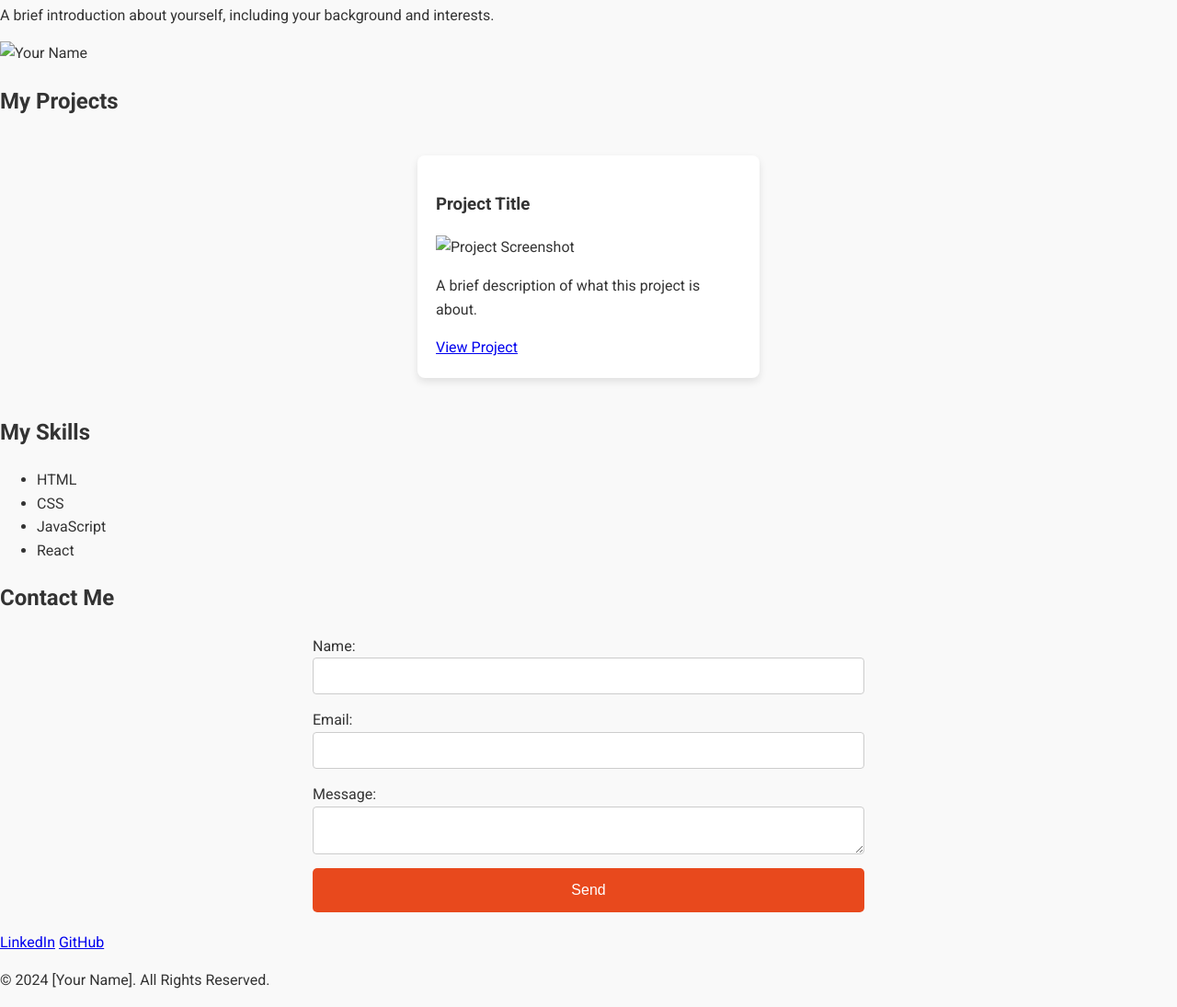
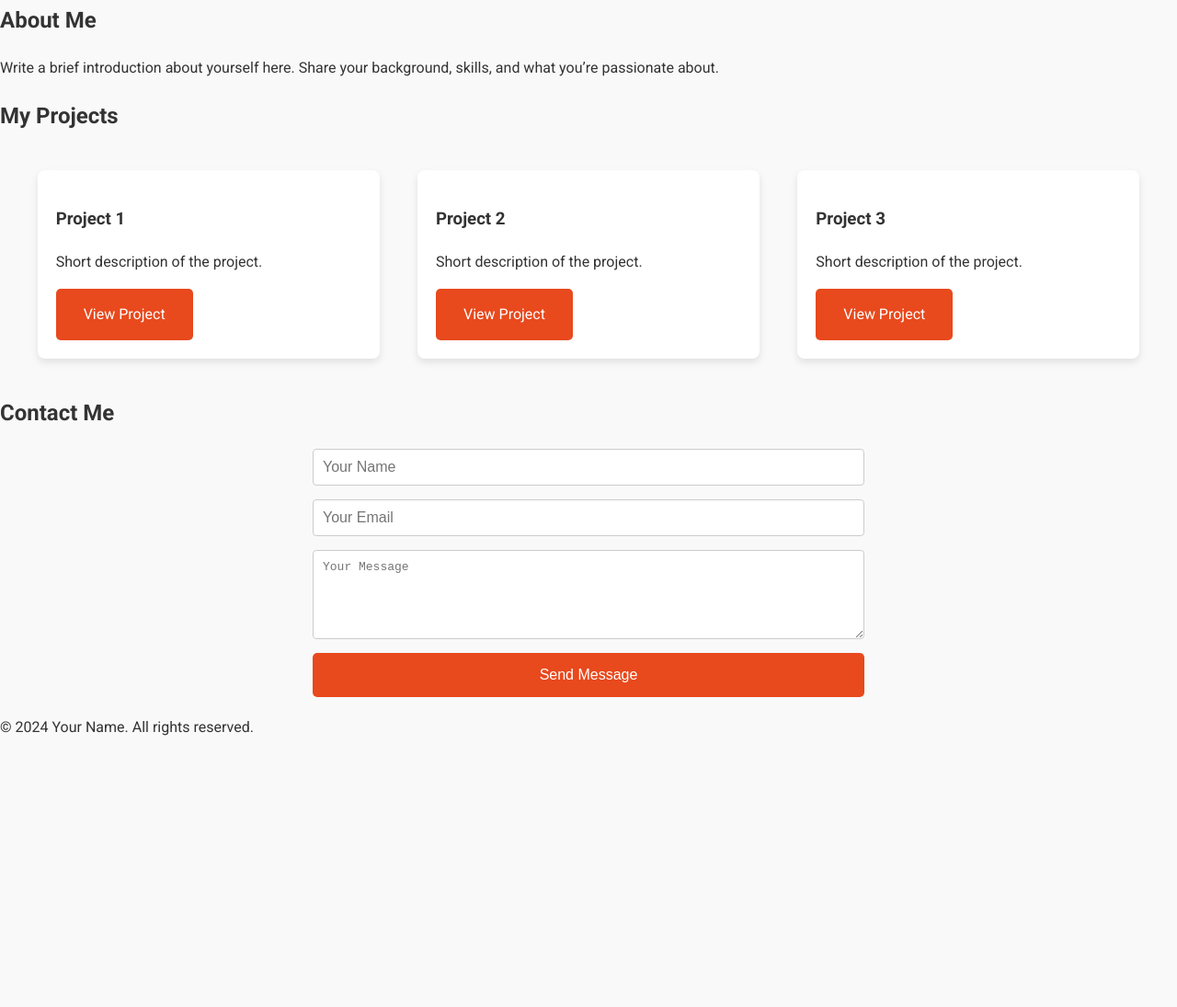
Before and after one commit to ABDEL9K3/ABDEL9K3-github.io, a plain HTML site: page index.html in a window 1280 px wide. Shown: the part 638-1733 px from the top of the page at 92% size. After the commit the page ends 1458 px from the top, so only its background shows below. Drawn offline with Linux system fonts and the light colour scheme.

Commit message:
Update index.html

```diff
--- a/index.html
+++ b/index.html
@@ -3,86 +3,67 @@
 <head>
     <meta charset="UTF-8">
     <meta name="viewport" content="width=device-width, initial-scale=1.0">
-    <link rel="stylesheet" href="css/styles.css">
-    <title>My Portfolio</title>
+    <title>Your Portfolio</title>
+    <link rel="stylesheet" href="css/styles.css"> <!-- Link to your CSS file -->
+    <link href="https://fonts.googleapis.com/css2?family=Roboto:wght@400;700&display=swap" rel="stylesheet">
 </head>
 <body>
     <header>
-        <h1>Welcome to My Portfolio</h1>
+        <h1>Your Name</h1>
         <nav>
             <ul>
                 <li><a href="#about">About</a></li>
                 <li><a href="#projects">Projects</a></li>
-                <li><a href="#skills">Skills</a></li>
                 <li><a href="#contact">Contact</a></li>
             </ul>
         </nav>
     </header>
 
-    <main>
-        <section id="home" class="hero">
-            <h2>Hello! I'm [Your Name]</h2>
-            <p>Web Developer | Designer | [Your Profession]</p>
+    <section class="hero">
+        <h1>Welcome to My Portfolio</h1>
+        <p>Discover my work and projects.</p>
         <a href="#projects" class="button">View My Work</a>
     </section>
 
     <section id="about">
         <h2>About Me</h2>
-            <p>A brief introduction about yourself, including your background and interests.</p>
-            <img src="path/to/your/photo.jpg" alt="Your Name">
+        <p>Write a brief introduction about yourself here. Share your background, skills, and what you’re passionate about.</p>
     </section>
 
     <section id="projects">
         <h2>My Projects</h2>
         <div class="project-grid">
             <div class="project">
-                    <h3>Project Title</h3>
-                    <img src="path/to/project-image.jpg" alt="Project Screenshot">
-                    <p>A brief description of what this project is about.</p>
-                    <a href="link/to/project" target="_blank">View Project</a>
+                <h3>Project 1</h3>
+                <p>Short description of the project.</p>
+                <a href="#" class="button">View Project</a>
             </div>
-                <!-- Repeat for additional projects -->
+            <div class="project">
+                <h3>Project 2</h3>
+                <p>Short description of the project.</p>
+                <a href="#" class="button">View Project</a>
             </div>
-        </section>
-
-        <section id="skills">
-            <h2>My Skills</h2>
-            <ul>
-                <li>HTML</li>
-                <li>CSS</li>
-                <li>JavaScript</li>
-                <li>React</li>
-                <!-- Add more skills as needed -->
-            </ul>
+            <div class="project">
+                <h3>Project 3</h3>
+                <p>Short description of the project.</p>
+                <a href="#" class="button">View Project</a>
+            </div>
+            <!-- Add more projects as needed -->
+        </div>
     </section>
 
     <section id="contact">
         <h2>Contact Me</h2>
-            <form action="your-server-endpoint" method="POST">
-                <label for="name">Name:</label>
-                <input type="text" id="name" name="name" required>
-
-                <label for="email">Email:</label>
-                <input type="email" id="email" name="email" required>
-
-                <label for="message">Message:</label>
-                <textarea id="message" name="message" required></textarea>
-
-                <button type="submit">Send</button>
+        <form action="#" method="post">
+            <input type="text" name="name" placeholder="Your Name" required>
+            <input type="email" name="email" placeholder="Your Email" required>
+            <textarea name="message" rows="5" placeholder="Your Message" required></textarea>
+            <button type="submit">Send Message</button>
         </form>
-            <div class="social-media">
-                <a href="your-linkedin-url">LinkedIn</a>
-                <a href="your-github-url">GitHub</a>
-                <!-- Add more links as needed -->
-            </div>
     </section>
-    </main>
 
     <footer>
-        <p>&copy; 2024 [Your Name]. All Rights Reserved.</p>
+        <p>&copy; 2024 Your Name. All rights reserved.</p>
     </footer>
-
-    <script src="js/script.js"></script>
 </body>
 </html>
-<link href="https://fonts.googleapis.com/css2?family=Roboto:wght@400;700&display=swap" rel="stylesheet">
```
Lines whose indentation alone changed are shown as unchanged.
